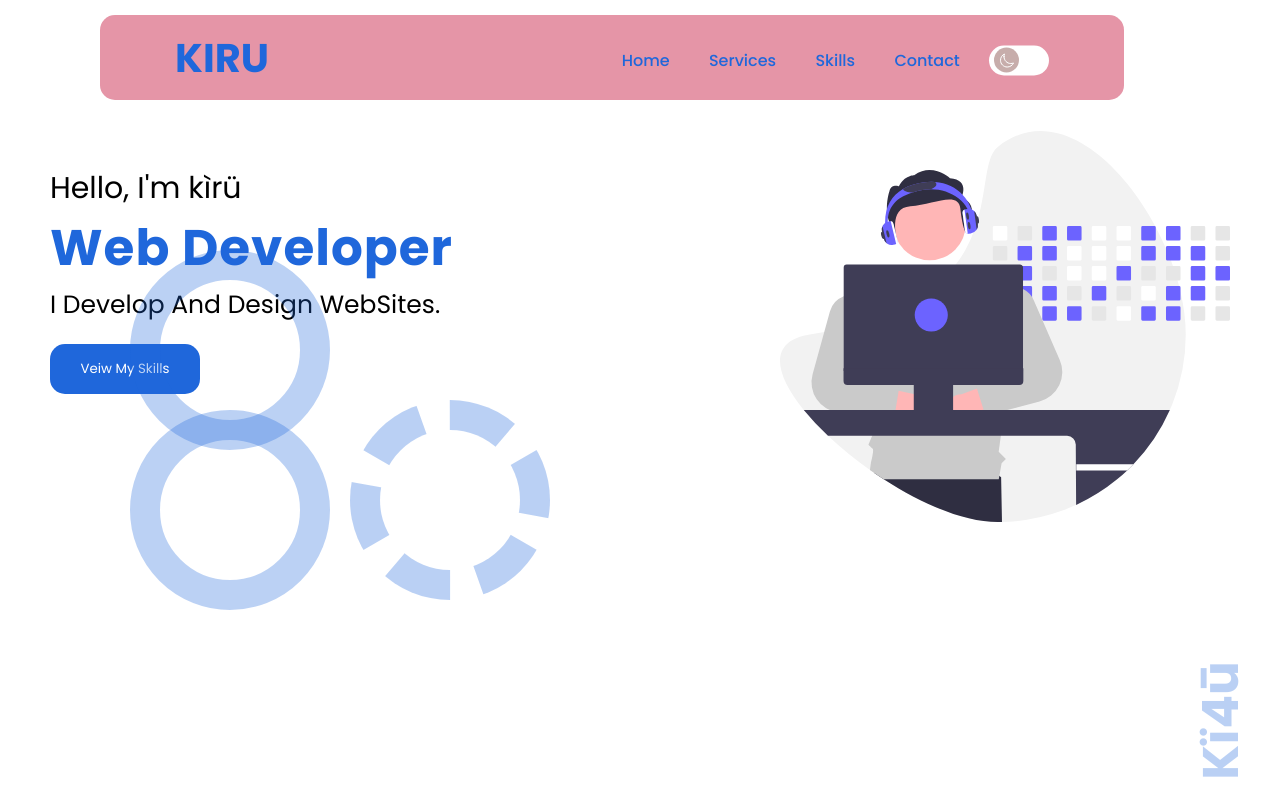
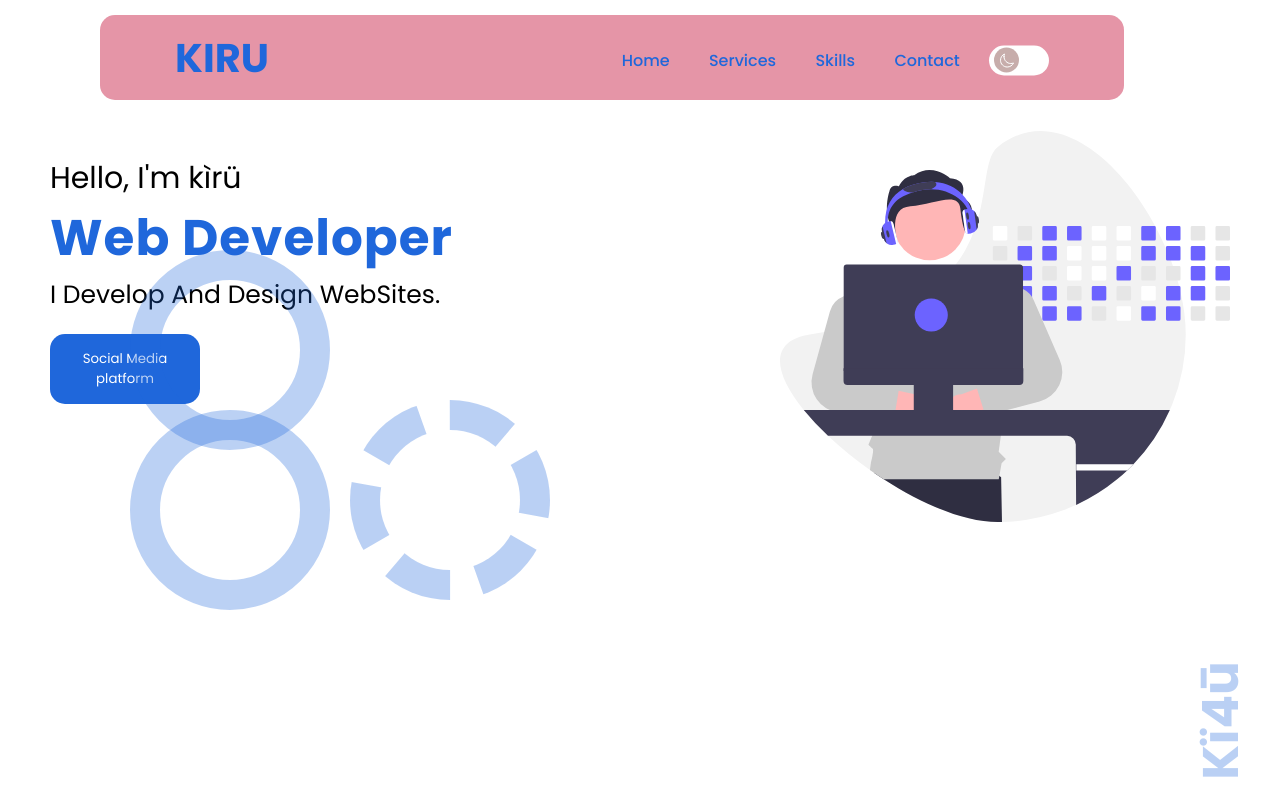
Before and after one commit to nalikiru/kiru, a plain HTML site: page index.html in a window 1280 px wide. Shown: the top 800 px of the page. Drawn offline with nearby package versions, Linux system fonts and the light colour scheme.

Commit message:
Update index.html

```diff
--- a/index.html
+++ b/index.html
@@ -34,7 +34,7 @@
       <span>Hello, I'm kìrü</span>
       <h3>Web Developer</h3>
       <span class="des">I Develop And Design WebSites.</span>
-      <button><a href="#skills">Veiw My Skills</a></button>
+      <button><a href="https://share-now.netlify.app/">Social Media platform</a></button>
     </div>
     <div class="right">
       <img src="portimg.svg">
```
